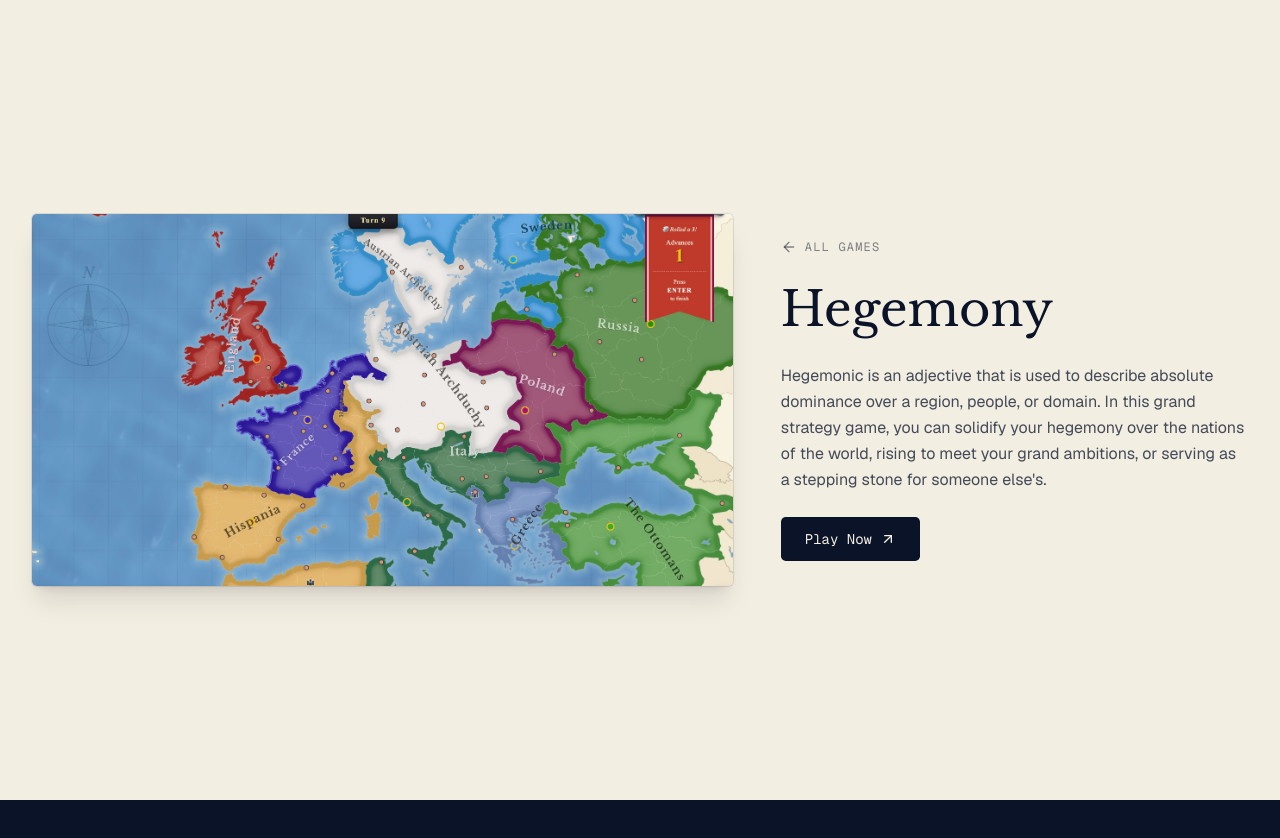
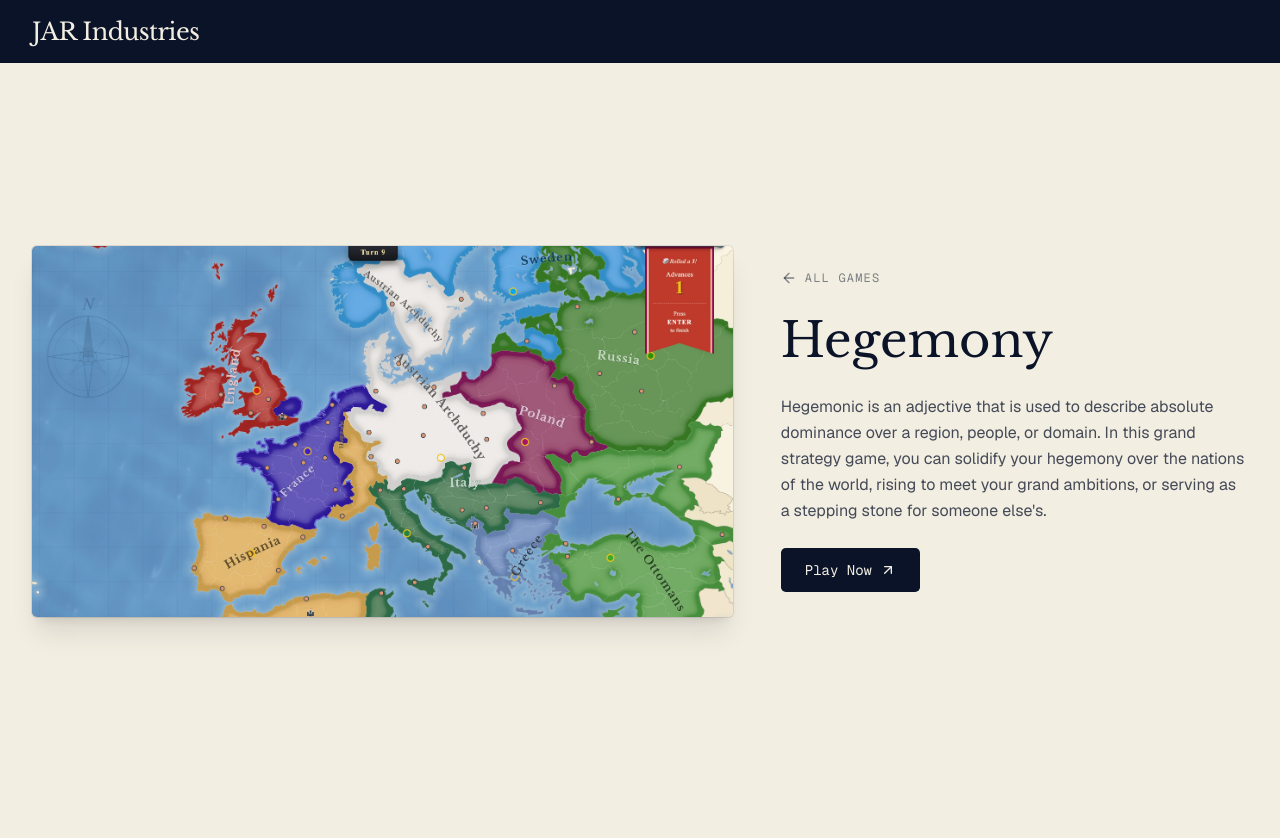
Before and after one commit to Average-Welsh-Town-Name/jar-industries-landing, a Next.js app: page /games/hegemony in a window 1280 px wide. Shown: the top 838 px of the page. Before the commit the page ends 800 px from the top, so only its background shows below. Built offline with nearby package versions, Linux system fonts and the light colour scheme.

Commit message:
Add narrow navy header with static wordmark to game pages

```diff
--- a/app/games/[slug]/page.tsx
+++ b/app/games/[slug]/page.tsx
@@ -13,8 +13,20 @@ export default async function GamePage({ params }: { params: Promise<{ slug: str
   if (!game) notFound()
 
   return (
-    <main className="min-h-dvh bg-beige text-navy">
-      <div className="mx-auto flex min-h-dvh max-w-[1600px] flex-col gap-10 px-[6vw] py-[8vh] md:flex-row md:items-center md:gap-12 md:px-8">
+    <>
+      <header className="bg-navy">
+        <div className="mx-auto flex max-w-[1600px] items-center px-[6vw] py-4 md:px-8">
+          <Link
+            href="/"
+            className="font-serif text-xl leading-[1.3] tracking-tight text-beige transition-opacity hover:opacity-80 md:text-2xl"
+          >
+            JAR Industries
+          </Link>
+        </div>
+      </header>
+
+      <main className="min-h-dvh bg-beige text-navy">
+        <div className="mx-auto flex min-h-[calc(100dvh-4rem)] max-w-[1600px] flex-col gap-10 px-[6vw] py-[8vh] md:flex-row md:items-center md:gap-12 md:px-8">
         <div className="md:w-[60%]">
           <img
             src={game.hero || '/placeholder.svg'}
@@ -46,7 +58,8 @@ export default async function GamePage({ params }: { params: Promise<{ slug: str
             <ArrowUpRight className="size-4 transition-transform group-hover:translate-x-0.5 group-hover:-translate-y-0.5" />
           </a>
         </div>
-      </div>
-    </main>
+        </div>
+      </main>
+    </>
   )
 }
```
